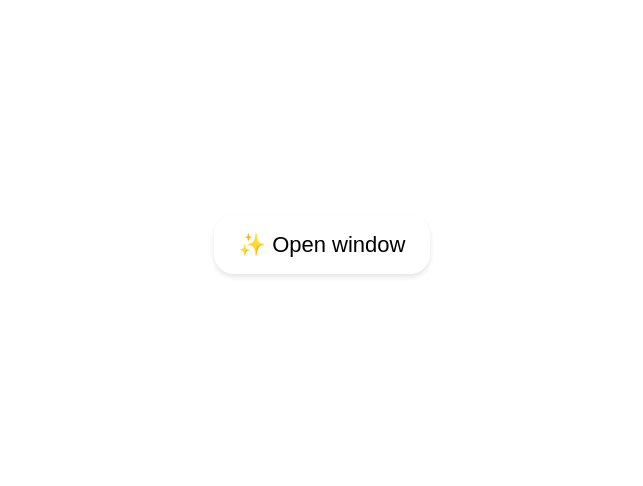
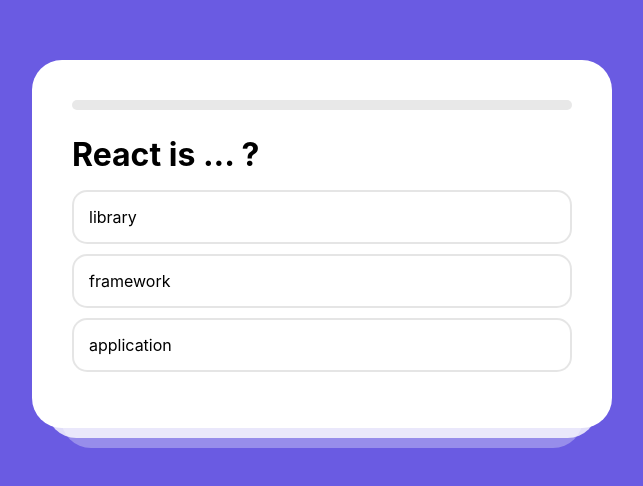
Before and after one commit to gasymov-rustam/mini_projects_training, a React (Create React App) app: page / in a window 1280 px wide. Shown: the part 156-642 px from the top of the page, without its empty margins (318-961 px from the left). Built offline with nearby package versions, Linux system fonts and the light colour scheme.

Commit message:
feat: add my realisation

```diff
--- a/src/App.module.scss
+++ b/src/App.module.scss
@@ -1,98 +1,110 @@
-.App {
+@import url('https://fonts.googleapis.com/css2?family=Nunito:wght@400;500;700&display=swap');
+
+body {
+  margin: 0;
+  font-family: 'Nunito', sans-serif;
+  -webkit-font-smoothing: antialiased;
+  -moz-osx-font-smoothing: grayscale;
+  background-color: #6a5be2;
   display: flex;
   align-items: center;
   justify-content: center;
   height: 100vh;
-  text-align: center;
 }
 
-.open-modal-btn {
-  background: #fff;
-  padding: 18px 25px;
-  border-radius: 20px;
-  font-weight: 500;
-  border: 0;
-  outline: none;
-  font-size: 22px;
-  cursor: pointer;
-  line-height: 23px;
-  box-shadow: 0 3px 5px rgba(0, 0, 0, 0.1);
-  transition: all 0.1s ease-in-out;
+.App {
+  width: 500px;
+  border-radius: 30px;
+  padding: 40px;
+  background-color: #fff;
+  position: relative;
 
-  &:hover {
-    box-shadow: 0 8px 10px rgba(0, 0, 0, 0.1);
-    transform: translateY(-1px);
+  .result {
+    text-align: center;
+
+    button {
+      font-weight: bold;
+      font-family: 'Nunito', sans-serif;
+      border-radius: 30px;
+      border: 0;
+      padding: 15px 30px;
+      font-size: 20px;
+      background-color: darken(#ff006e, 3%);
+      color: #fff;
+      margin-top: 20px;
+      cursor: pointer;
+    }
+
+    h2 {
+      margin-bottom: 0;
+    }
+
+    img {
+      width: 150px;
+    }
   }
 
-  &:active {
-    box-shadow: 0 1px 1px rgba(0, 0, 0, 0.1);
-    transform: translateY(0);
-  }
-}
+  .progress {
+    height: 10px;
+    border-radius: 30px;
+    background-color: rgb(232, 232, 232);
+    margin-bottom: 25px;
 
-.overlay {
-  position: absolute;
-  left: 0;
-  top: 0;
-  width: 100%;
-  height: 100%;
-  background-color: rgba(0, 0, 0, 0.4);
-  transition: all 0.5s ease-in-out;
-}
-
-.modal {
-  background-color: #fff;
-  width: 70%;
-  max-width: 500px;
-  max-height: 300px;
-  padding: 40px 30px;
-  border-radius: 10px;
-  position: absolute;
-  left: 50%;
-  top: 50%;
-  transform: translate(-50%, -50%);
-  box-shadow: 0 3px 5px rgba(0, 0, 0, 0.1);
-  transition: all 0.5s ease-in-out;
-
-  img {
-    border-radius: 5px;
-    width: 100%;
+    &__inner {
+      height: 100%;
+      border-radius: 30px;
+      width: 80%;
+      background: rgb(18, 231, 48);
+      transition: all 0.3s ease-in-out;
+      background: linear-gradient(90deg, rgba(18, 231, 48, 1) 0%, rgba(0, 212, 255, 1) 100%);
+    }
   }
 
-  svg {
+  &:before,
+  &:after {
+    content: '';
+    display: block;
+    height: 50px;
+    border-bottom-left-radius: 30px;
+    border-bottom-right-radius: 30px;
     position: absolute;
-    right: 10px;
-    top: 10px;
-    height: 24px;
-    width: 24px;
-    opacity: 0.3;
-    cursor: pointer;
+    left: 50%;
+    transform: translateX(-50%);
+  }
 
-    &:hover {
-      opacity: 1;
+  &:before {
+    width: 95%;
+    bottom: -10px;
+    background-color: rgba(255, 255, 255, 0.8);
+    z-index: 0;
+  }
+
+  &:after {
+    width: 90%;
+    bottom: -20px;
+    background-color: rgba(255, 255, 255, 0.3);
+    z-index: 1;
+  }
+
+  h1 {
+    margin: 0;
+  }
+
+  ul {
+    list-style: none;
+    padding: 0;
+
+    li {
+      padding: 15px;
+      border: 2px solid rgba(0, 0, 0, 0.1);
+      border-radius: 15px;
+      margin-bottom: 10px;
+      cursor: pointer;
+      transition: all 0.1s ease-in-out;
+
+      &:hover {
+        border: 2px solid rgba(0, 0, 0, 0.3);
+      }
     }
   }
 }
-
-.overlay.animated {
-  opacity: 0;
-  visibility: hidden;
-
-  .modal {
-    opacity: 0;
-    visibility: hidden;
-    transform: translate(-50%, -30%);
-    transition-delay: 0.2s;
-  }
-
-  &.show {
-    opacity: 1;
-    visibility: visible;
-
-    .modal {
-      opacity: 1;
-      visibility: visible;
-      transform: translate(-50%, -50%);
-    }
-  }
-}
--- a/src/App.tsx
+++ b/src/App.tsx
@@ -1,39 +1,96 @@
-import { FC, PropsWithChildren, useState } from 'react';
+import { FC, PropsWithChildren, useMemo, useState } from 'react';
 import cln from './App.module.scss';
 
-interface ModalWindowProps extends PropsWithChildren {
-  visible: boolean;
-  setVisible: () => void;
+interface IQuestion {
+  title: string;
+  variants: string[];
+  correct: number;
 }
 
-const ModalWindow: FC<ModalWindowProps> = ({ setVisible, visible, children }) => {
+const questions: IQuestion[] = [
+  {
+    title: 'React is ... ?',
+    variants: ['library', 'framework', 'application'],
+    correct: 0,
+  },
+  {
+    title: 'Component is ... ',
+    variants: ['application', 'part of application or page', 'I don`t know'],
+    correct: 1,
+  },
+  {
+    title: 'What is it JSX?',
+    variants: [
+      'It is just HTML',
+      'It is function',
+      'It is same HTML, but with possibility to do JS-код',
+    ],
+    correct: 2,
+  },
+];
+
+const helper = (length: number, step: number) => `${(100 / length) * step}%`;
+
+interface IResult extends PropsWithChildren {
+  setStep: () => void;
+}
+
+const Result: FC<IResult> = ({ setStep }) => {
   return (
-    <div className={`${cln.overlay} ${cln.animated} ${visible ? cln.show : ''}`}>
-      <div className={cln.modal}>
-        <svg height='200' viewBox='0 0 200 200' width='200' onClick={setVisible}>
-          <title />
-          <path d='M114,100l49-49a9.9,9.9,0,0,0-14-14L100,86,51,37A9.9,9.9,0,0,0,37,51l49,49L37,149a9.9,9.9,0,0,0,14,14l49-49,49,49a9.9,9.9,0,0,0,14-14Z' />
-        </svg>
-        {children}
-      </div>
+    <div className={cln['result']}>
+      <img src='https://cdn-icons-png.flaticon.com/512/2278/2278992.png' alt='' />
+      <h2>You did 3 answers from 10</h2>
+      <button onClick={setStep}>Try again!</button>
     </div>
   );
 };
 
+interface IGame extends PropsWithChildren {
+  question: IQuestion;
+  setStep: () => void;
+}
+
+const Game: FC<IGame> = ({ question, setStep }) => {
+  return (
+    <>
+      <div className={cln.progress}>
+        <div
+          style={{ width: helper(questions.length, question.correct) }}
+          className={cln['progress__inner']}
+        ></div>
+      </div>
+      <h1>{question.title}</h1>
+      <ul>
+        {question.variants.map((item) => (
+          <li key={item} onClick={setStep}>
+            {item}
+          </li>
+        ))}
+      </ul>
+    </>
+  );
+};
+
 export const App = () => {
-  const [visible, setVisible] = useState<boolean>(false);
+  const [step, setStep] = useState<number>(0);
+  const question = useMemo(() => questions[step], [step]);
 
-  const handleVisibleClick = () => {
-    setVisible((prev) => !prev);
+  const handleClick = () => {
+    if (step > questions.length - 1) {
+      setStep(0);
+    } else {
+      setStep((prev) => prev + 1);
+    }
   };
+
   return (
     <div className={cln.App}>
-      <button className={cln['open-modal-btn']} onClick={handleVisibleClick}>
-        ✨ Open window
-      </button>
-      <ModalWindow setVisible={handleVisibleClick} visible={visible}>
-        <img src='https://media2.giphy.com/media/xT0xeJpnrWC4XWblEk/giphy.gif' alt='' />
-      </ModalWindow>
+      {question ? (
+        <Game question={question} setStep={handleClick} />
+      ) : (
+        <Result setStep={handleClick} />
+      )}
+      {/* <Result /> */}
     </div>
   );
 };
```
